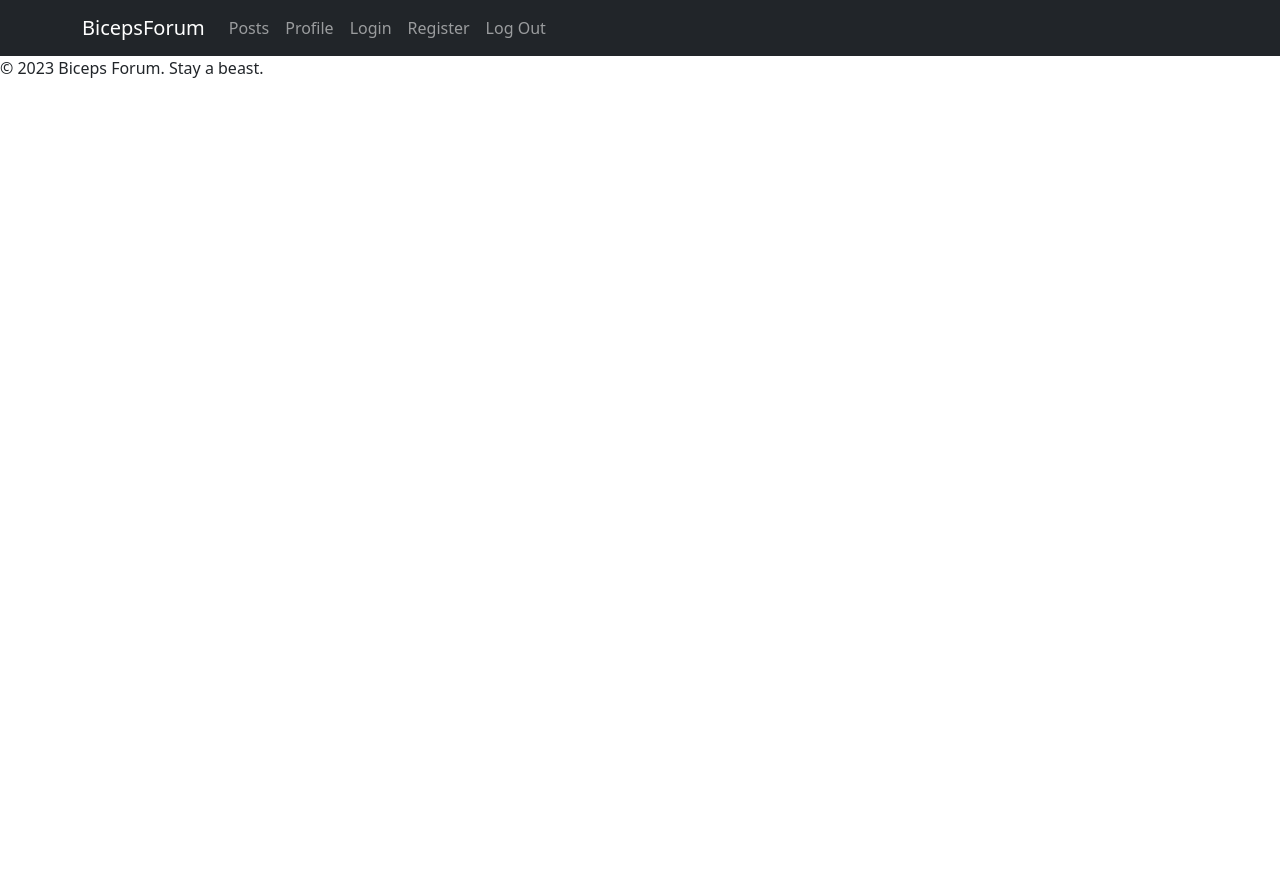
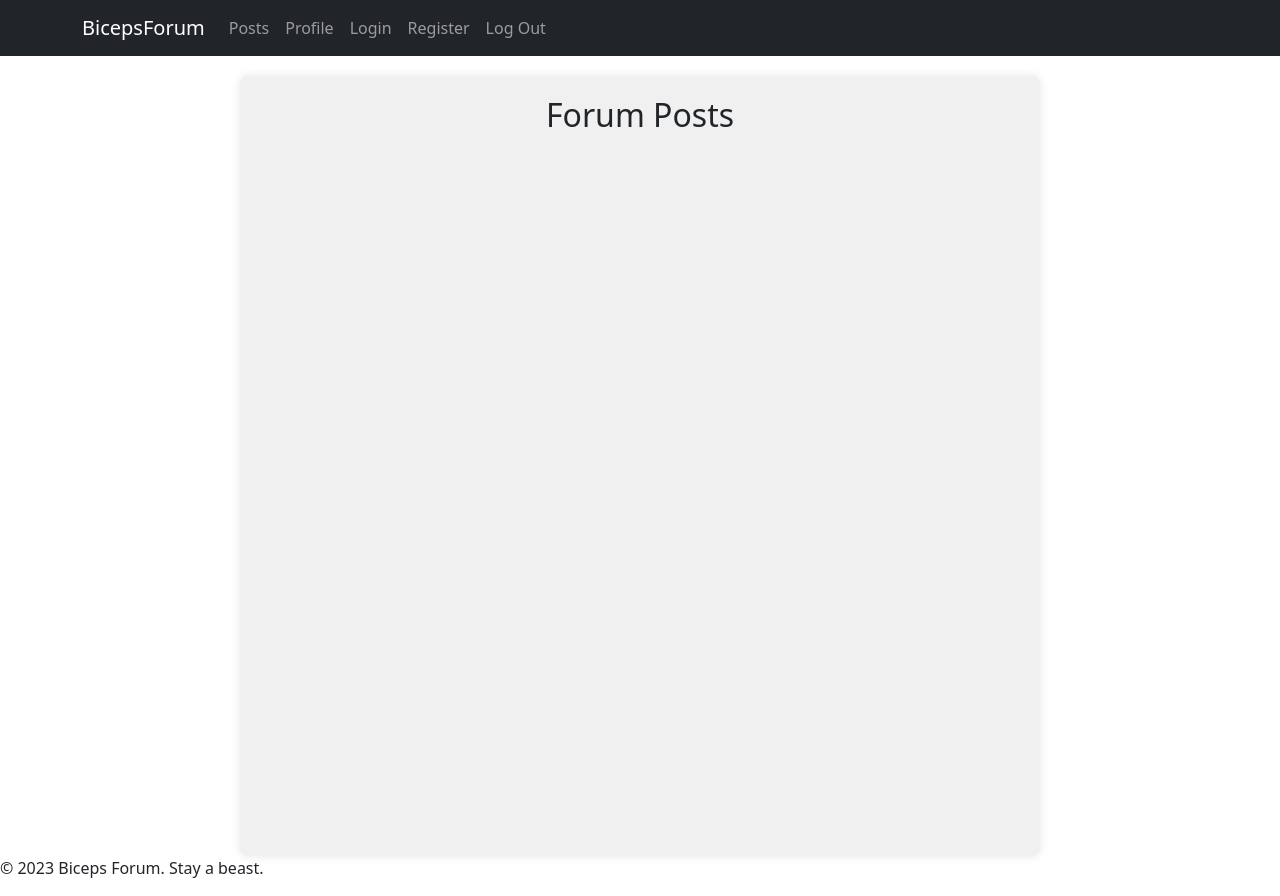
Before and after one commit to Sevgy/Forum-Project, a React (Vite) app: page /posts in a window 1280 px wide. Before the commit the page ends 800 px from the top, so only its background shows below. Built offline with nearby package versions, Linux system fonts and the light colour scheme.

Commit message:
Added PostsList component with css

```diff
--- a/src/App.jsx
+++ b/src/App.jsx
@@ -1,15 +1,17 @@
 import { Route, Routes } from "react-router-dom"
 
+import Path from "./paths.JS"
 
 import Footer from "./components/footer/Footer.jsx"
 import Header from "./components/header/Header.jsx"
+import PostsList from "./components/posts-list/PostsList.jsx"
 
 function App() {
   return (
     <>
       <Header/>
       <Routes>
-        <Route></Route>
+        <Route path='/posts' element={<PostsList />} />
       </Routes>
 
       <Footer/>
--- a/src/components/footer/Footer.jsx
+++ b/src/components/footer/Footer.jsx
@@ -1,4 +1,4 @@
-const Footer = () => {
+export default function Footer() {
     return (
         <footer>
             <div>
@@ -7,5 +7,3 @@ const Footer = () => {
         </footer>
     );
 };
-
-export default Footer;
--- a/src/components/header/Header.jsx
+++ b/src/components/header/Header.jsx
@@ -3,7 +3,7 @@ import Nav from 'react-bootstrap/Nav';
 import Navbar from 'react-bootstrap/Navbar';
 import { Link } from 'react-router-dom';
 
-const Header = () => {
+export default function Header() {
     return (
         <>
             <Navbar bg="dark" data-bs-theme="dark">
@@ -21,5 +21,3 @@ const Header = () => {
         </>
     );
 };
-
-export default Header;
--- /dev/null
+++ b/src/components/posts-list/PostsList.jsx
@@ -0,0 +1,17 @@
+import styles from './PostsList.module.css'
+
+
+export default function PostsList() {
+    return (
+        <div className={styles['post-list-container']}>
+      <div className={styles['post-list']}>
+        <h2>Forum Posts</h2>
+        <div className={styles.posts}>
+          {/* {postsData.map((post) => (
+            <Post key={post.id} post={post} />
+          ))} */}
+        </div>
+      </div>
+    </div>
+    );
+};
--- /dev/null
+++ b/src/components/posts-list/PostsList.module.css
@@ -0,0 +1,18 @@
+.post-list-container {
+    display: flex;
+    justify-content: center;
+    height: 100vh;
+  }
+
+  .post-list {
+    width: 80%;
+    max-width: 800px;
+    background-color: #f0f0f0;
+    padding: 20px;
+    border-radius: 8px;
+    box-shadow: 0 0 10px rgba(0, 0, 0, 0.1);
+    margin-top: 20px;
+    display: flex;
+    flex-direction: column; /* Align children in a column */
+    align-items: center; /* Center children horizontally */
+  }
--- /dev/null
+++ b/src/paths.JS
@@ -0,0 +1,10 @@
+const Path = {
+    Home: '/',
+    Posts: '/posts',
+    Profile: '/profile',
+    Login: '/login',
+    Register: '/register',
+    LogOut: '/logout',
+};
+
+export default Path;
```
